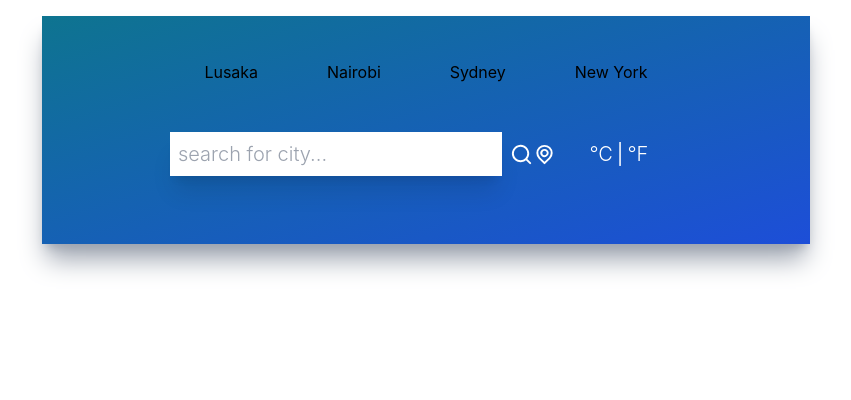
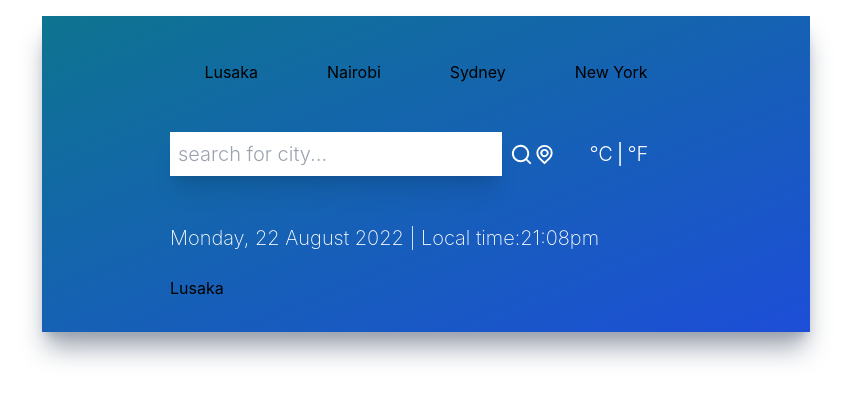
Before and after one commit to Mutalenic/weather_app, a React (Create React App) app: page / in a window 1280 px wide. Shown: the top 400 px of the page, without its empty margins (214-1065 px from the left). Built offline with nearby package versions, Linux system fonts and the light colour scheme.

Commit message:
Add date time and location

```diff
--- a/src/App.js
+++ b/src/App.js
@@ -1,6 +1,7 @@
 import './App.css';
 import Cities from './components/Cities';
 import CityInput from './components/CityInput';
+import DateTimeLocation from './components/DateTimeLocation';
 // import UilReact from '@iconscout/react-unicons/icons/uil-react';
 
 function App() {
@@ -8,6 +9,8 @@ function App() {
     <div className="mx-auto max-w-screen-md mt-4 py-5 px-32 bg-gradient-to-br from-cyan-700 to-blue-700 h-fit shadow-xl shadow-gray-400">
       <Cities />
       <CityInput />
+
+      <DateTimeLocation />
     </div>
 
   );
--- /dev/null
+++ b/src/components/DateTimeLocation.jsx
@@ -0,0 +1,18 @@
+import React from 'react';
+
+function DateTimeLocation() {
+  return (
+    <div>
+      <div className=" items-center justify-center my-6">
+        <p className="text-white text-xl font-extralight">
+          Monday, 22 August 2022 | Local time:21:08pm
+        </p>
+      </div>
+      <div>
+        <p className="items-center justify-center my-3">Lusaka</p>
+      </div>
+    </div>
+  );
+}
+
+export default DateTimeLocation;
```
